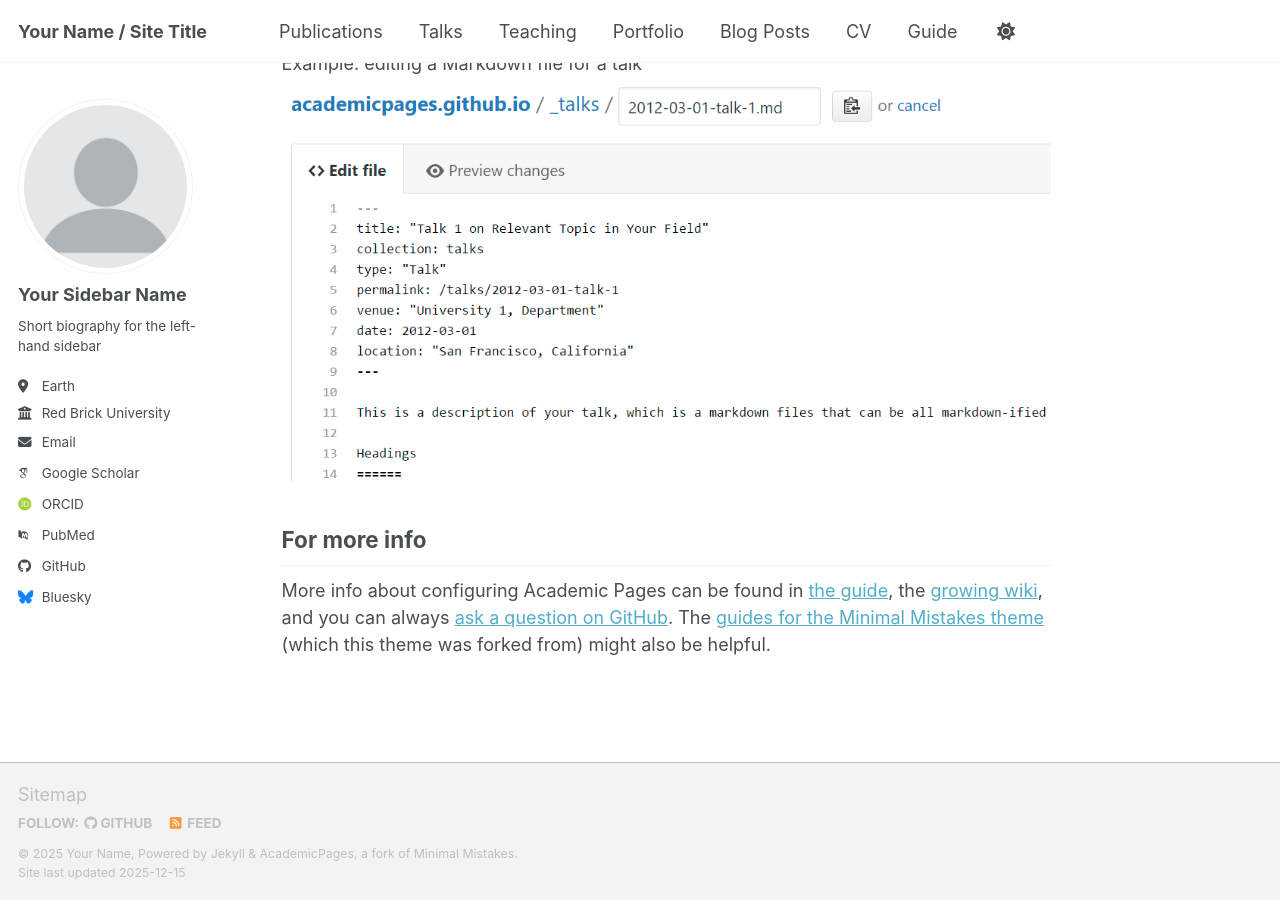
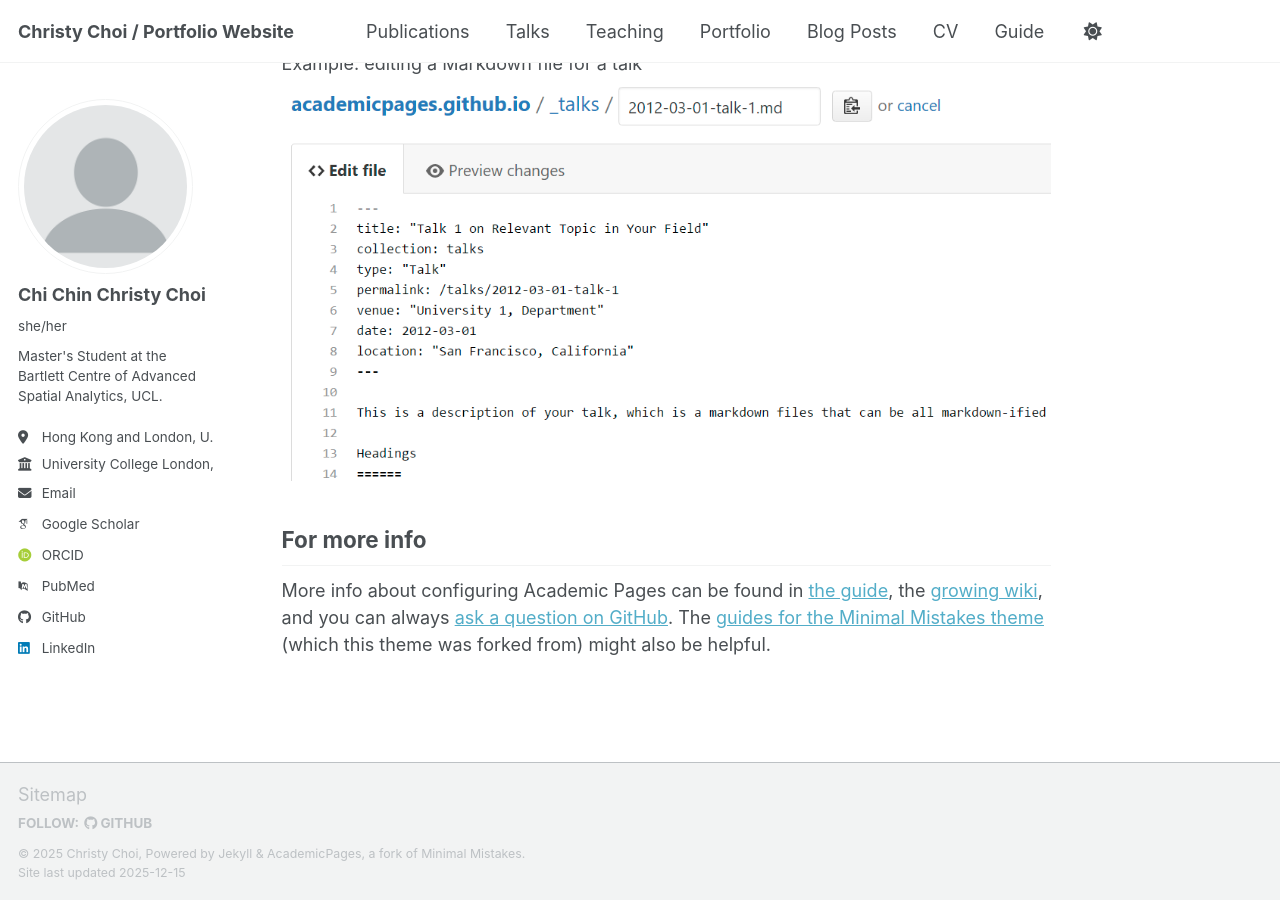
Before and after one commit to christychoicc/christychoicc.github.io, a Jekyll site: the page built from _pages/about.md, in a window 1280 px wide and 900 px high, scrolled down 2718 px. Built offline with Jekyll 4.4.1, drawn with Linux system fonts in a browser that asks for light colours; some web fonts are replaced; a script bundle is joined from its source files by our own code; library files that are not in the unit come from our copies.

Commit message:
Modify site configuration and author details
Updated personal information and site settings in _config.yml.

```diff
--- a/_config.yml
+++ b/_config.yml
@@ -7,16 +7,16 @@
 # server process.
 
 # Basic Site Settings
-locale                   : "en-US"
+locale                   : "en-GB"
 site_theme               : "default" # Currently available options are "default", "air"
-title                    : "Your Name / Site Title"
+title                    : "Christy Choi / Portfolio Website"
 title_separator          : "-"
-name                     : &name "Your Name"
-description              : &description "Your Name's academic portfolio"   # Update this with a general description of your site, this is the default if not overridden by a page
-url                      : https://academicpages.github.io # The base hostname & protocol for your site e.g. "https://[your GitHub username].github.io",
+name                     : &name "Christy Choi"
+description              : &description "Christy Choi's portfolio"   # Update this with a general description of your site, this is the default if not overridden by a page
+url                      : https://christychoicc.github.io/ # The base hostname & protocol for your site e.g. "https://[your GitHub username].github.io",
                                                            # or if you already have some other page hosted on Github then use "https://[your GitHub username].github.io/[Your Repo Name]"
 baseurl                  : "" # the subpath of your site, e.g. "/blog"
-repository               : "academicpages/academicpages.github.io"
+repository               : "christychoicc/christychoicc.github.io"
 
 # Site Author - The following control what appear as part of the author content on the side bar.
 #               If a field is blank the icon and link will not appear, otherwise it will be shown.
@@ -24,13 +24,14 @@ repository               : "academicpages/academicpages.github.io"
 author:
   # Biographic information
   avatar           : "profile.png"
-  name             : "Your Sidebar Name"
-  pronouns         : # example: "she/her"
-  bio              : "Short biography for the left-hand sidebar"
-  location         : "Earth"
-  employer         : "Red Brick University"
+  name             : "Chi Chin Christy Choi"
+  pronouns         : "she/her"
+  bio              : "Master's Student at the Bartlett Centre of Advanced Spatial Analytics, UCL."
+  location         : "Hong Kong and London, U.K."
+  employer         : "University College London, UCL"
+  linkedin         : "linkedin.com/in/christychoicc"
   uri              : # URL
-  email            : "none@example.org"
+  email            : "choichichinchristy@outlook.com"
 
   # Academic websites
   academia         : # URL
@@ -57,7 +58,7 @@ author:
 
   # Social media
   artstation       : # Username
-  bluesky          : "bsky.app" # Replace this with you Bluesky username
+  bluesky          : # Replace this with you Bluesky username
   facebook         : # Username
   flickr           : # Username
   foursquare       : # Username
@@ -66,7 +67,7 @@ author:
   keybase          : # Username
   instagram        : # Username
   lastfm           : # Username
-  linkedin         : # Username
+  linkedin         : christychoicc
   mastodon         : # URL
   medium           : # URL
   pinterest        : # Username
@@ -95,11 +96,11 @@ publication_category:
 teaser                   :  # filename of teaser fallback teaser image placed in /images/ for social media previews
 breadcrumbs              : false # true, false (default)
 words_per_minute         : 160
-future                   : true
+future                   : false
 read_more                : "disabled" # if enabled, adds "Read more" links to excerpts
 talkmap_link             : false      #change to true to add link to talkmap on talks page
 comments:
-  provider               : # false (default), "disqus", "discourse", "facebook", "google-plus", "staticman", "custom"
+  provider               : false # false (default), "disqus", "discourse", "facebook", "google-plus", "staticman", "custom"
   disqus:
     shortname            :
   discourse:
@@ -125,7 +126,7 @@ staticman:
       options:
         format           : "iso8601" # "iso8601" (default), "timestamp-seconds", "timestamp-milliseconds"
 atom_feed:
-  hide                   : false     # change to true to hide the RSS feed in the footer
+  hide                   : true     # change to true to hide the RSS feed in the footer
   path                   : # blank (default) uses feed.xml
 
 
@@ -148,14 +149,15 @@ og_description           :  # Social media default site image description
 # For specifying social profiles
 # - https://developers.google.com/structured-data/customize/social-profiles
 social:
-  type                   : # Person or Organization (defaults to Person)
-  name                   : # If the user or organization name differs from the site's name
+  type                   : Person # or Organization (defaults to Person)
+  name                   : Chi Chin Christy Choi # If the user or organization name differs from the site's name
   links: # An array of links to social media profiles
-
+    - "https://github.com/christychoicc"
+    - "https://www.linkedin.com/in/christychoicc"
 
 # Analytics
 analytics:
-  provider               :  "false" # false (default), "google", "google-universal", "google-analytics-4", "custom"
+  provider               :  false #"false" # false (default), "google", "google-universal", "google-analytics-4", "custom"
   google:
     tracking_id          :
 
@@ -221,17 +223,20 @@ kramdown:
 
 # These settings control the types of collections used by the template
 collections:
+  coursework:
+    output: true
+    permalink: /coursework/:path/
   teaching:
-    output: true
+    output: false
     permalink: /:collection/:path/
   publications:
-    output: true
+    output: false
     permalink: /:collection/:path/
   portfolio:
-    output: true
+    output: false
     permalink: /:collection/:path/
   talks:
-    output: true
+    output: false
     permalink: /:collection/:path/
 
 
@@ -243,11 +248,11 @@ defaults:
       type: posts
     values:
       layout: single
-      author_profile: true
+      author_profile: false
       read_time: true
-      comments: true
-      share: true
-      related: true
+      comments: false
+      share: false
+      related: false
   # _pages
   - scope:
       path: ""
@@ -255,6 +260,8 @@ defaults:
     values:
       layout: single
       author_profile: true
+      comments: false
+      share: false
   # _teaching
   - scope:
       path: ""
@@ -262,8 +269,8 @@ defaults:
     values:
       layout: single
       author_profile: true
-      share: true
-      comments: true
+      share: false
+      comments: false
   # _publications
   - scope:
       path: ""
@@ -271,8 +278,8 @@ defaults:
     values:
       layout: single
       author_profile: true
-      share: true
-      comments: true
+      share: false
+      comments: false
   # _portfolio
   - scope:
       path: ""
@@ -280,8 +287,8 @@ defaults:
     values:
       layout: single
       author_profile: true
-      share: true
-      comment: true
+      share: false
+      comment: false
   # _talks
   - scope:
       path: ""
@@ -289,7 +296,8 @@ defaults:
     values:
       layout: talk
       author_profile: true
-      share: true
+      share: false
+      comment: false
 
 
 # Sass/SCSS
@@ -302,7 +310,7 @@ sass:
 permalink: /:categories/:title/
 # paginate: 5 # amount of posts to show
 # paginate_path: /page:num/
-timezone: Etc/UTC # https://en.wikipedia.org/wiki/List_of_tz_database_time_zones
+timezone: Europe/London # https://en.wikipedia.org/wiki/List_of_tz_database_time_zones
 
 
 # Plugins
@@ -335,10 +343,10 @@ whitelist:
 #  - <base_path/categories/my-awesome-category/index.html ~> path: /categories/
 #  - <base_path/my-awesome-category/index.html ~> path: /
 category_archive:
-  type: liquid
+  type: disabled #another choice: liquid
   path: /categories/
 tag_archive:
-  type: liquid
+  type: disabled #another choice: liquid
   path: /tags/
 # https://github.com/jekyll/jekyll-archives
 # jekyll-archives:
```
